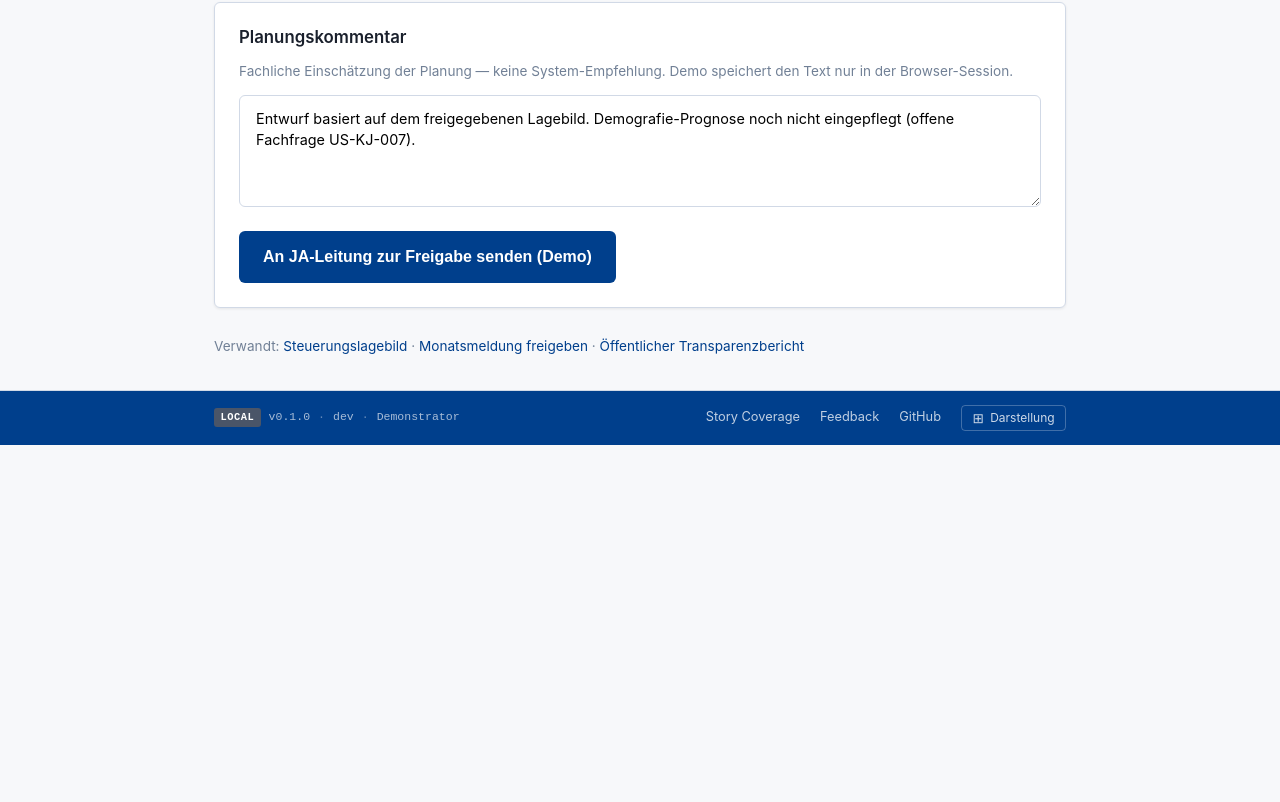
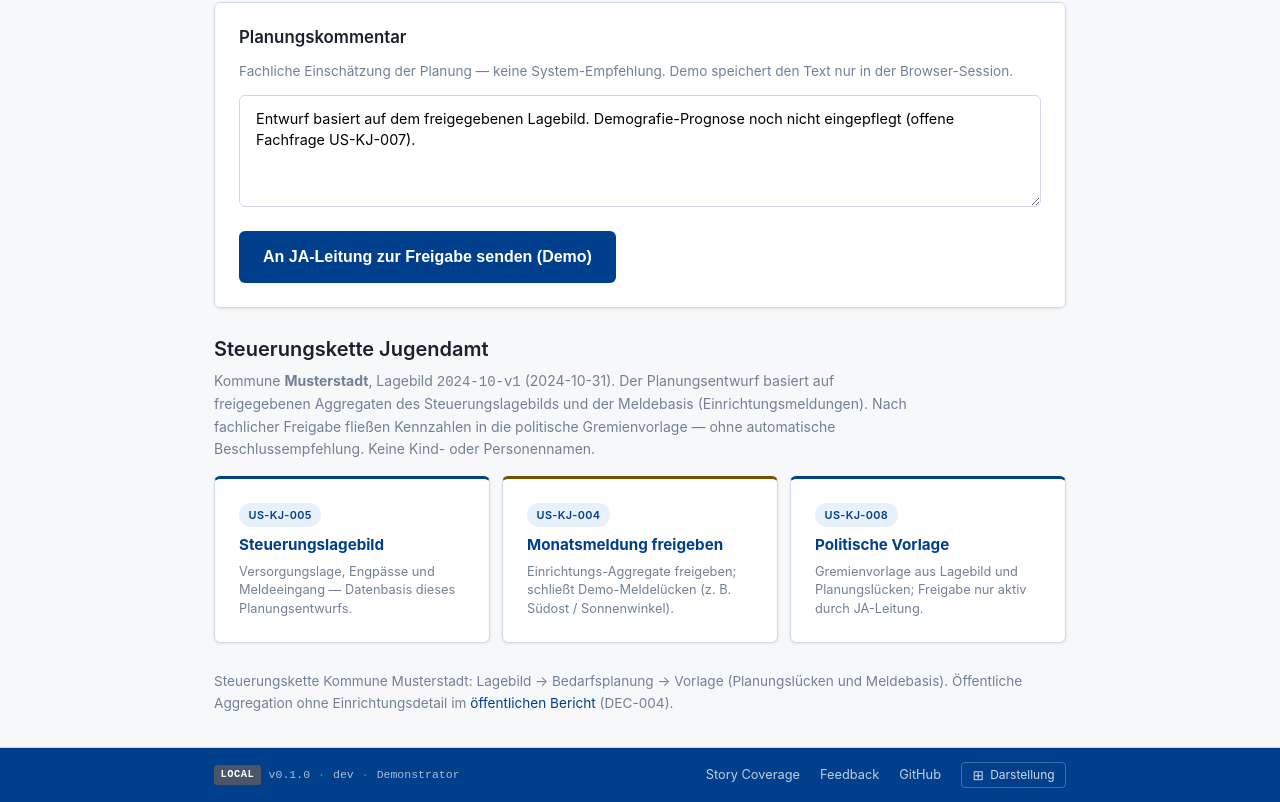
Before and after one commit to d0npedro/open-state, a Next.js app in the folder demo/: page /kita/bedarfsplanung in a window 1280 px wide. Shown: the part 2306-3108 px from the top of the page. Before the commit the page ends 2751 px from the top, so only its background shows below. Built offline with nearby package versions, Linux system fonts and the light colour scheme.

Commit message:
feat(kita): bedarfsplanung steuerungskette hub cards to lagebild/vorlage
US-KJ-007: JA process chain hub (Lagebild, Meldung Meldebasis, Vorlage),
freigabe CTA to vorlage, DEC-004 footer. No child PII.

```diff
--- a/demo/app/kita/bedarfsplanung/page.tsx
+++ b/demo/app/kita/bedarfsplanung/page.tsx
@@ -6,6 +6,7 @@
  * Leitet einen strukturierten Planungsentwurf aus dem bestehenden Kita-Lagebild ab.
  * Datenlücken je Planungsraum werden aus dem Meldeeingang abgeleitet (US-KJ-004→007):
  * z. B. Südost / Kita Sonnenwinkel überfällig, bis Session-Freigabe in /kita/meldung.
+ * Steuerungskette: Lagebild (US-KJ-005) → Bedarfsplanung → politische Vorlage (US-KJ-008).
  * Keine automatischen Handlungsempfehlungen (Story-Nicht-Ziel).
  * Kommentar und „Zur Freigabe“ sind session-lokal, ohne Backend.
  */
@@ -312,24 +313,110 @@ export default function BedarfsplanungPage() {
                   <strong style={{ fontSize: '0.875rem' }}>Zur Freigabe vorgemerkt</strong>
                   <p style={{ fontSize: '0.85rem', margin: '0.25rem 0 0' }}>
                     Demo: Keine echte Weiterleitung. In Produktion würde die JA-Leitung den Entwurf bestätigen (US-KJ-008).
+                    Nächster Demo-Schritt: politische Vorlage vorbereiten.
                   </p>
                 </div>
               </div>
               <button type="button" className="btn btn-secondary" onClick={() => setStatus('ENTWURF')}>
                 Entwurf wieder öffnen
               </button>
+              <Link href="/kita/vorlage" className="btn btn-primary">
+                Zur politischen Vorlage
+              </Link>
             </>
           )}
         </div>
       </section>
 
+      {/* Steuerungskette JA: Lagebild → Bedarfsplanung → Vorlage (+ Meldebasis) */}
+      <section aria-labelledby="prozesskette-heading" className="no-print">
+        <h2 id="prozesskette-heading" style={{ marginBottom: '0.5rem' }}>
+          Steuerungskette Jugendamt
+        </h2>
+        <p
+          style={{
+            margin: '0 0 1rem',
+            fontSize: '0.875rem',
+            color: 'var(--color-text-muted)',
+            maxWidth: '44rem',
+          }}
+        >
+          Kommune <strong>{lb.kommuneBezeichnung}</strong>, Lagebild{' '}
+          <span style={{ fontFamily: 'monospace' }}>{lb.version}</span> ({lb.stand}
+          ). Der Planungsentwurf basiert auf freigegebenen Aggregaten des Steuerungslagebilds und der
+          Meldebasis (Einrichtungsmeldungen). Nach fachlicher Freigabe fließen Kennzahlen in die
+          politische Gremienvorlage — ohne automatische Beschlussempfehlung. Keine Kind- oder
+          Personennamen.
+        </p>
+        <div
+          style={{
+            display: 'grid',
+            gridTemplateColumns: 'repeat(auto-fit, minmax(200px, 1fr))',
+            gap: '0.75rem',
+          }}
+        >
+          {(
+            [
+              {
+                href: '/kita/lagebild',
+                story: 'US-KJ-005',
+                title: 'Steuerungslagebild',
+                text: 'Versorgungslage, Engpässe und Meldeeingang — Datenbasis dieses Planungsentwurfs.',
+                border: 'var(--color-primary)',
+              },
+              {
+                href: '/kita/meldung',
+                story: 'US-KJ-004',
+                title: 'Monatsmeldung freigeben',
+                text: 'Einrichtungs-Aggregate freigeben; schließt Demo-Meldelücken (z. B. Südost / Sonnenwinkel).',
+                border: 'var(--color-warning)',
+              },
+              {
+                href: '/kita/vorlage',
+                story: 'US-KJ-008',
+                title: 'Politische Vorlage',
+                text: 'Gremienvorlage aus Lagebild und Planungslücken; Freigabe nur aktiv durch JA-Leitung.',
+                border: 'var(--color-primary)',
+              },
+            ] as const
+          ).map(card => (
+            <Link
+              key={card.href}
+              href={card.href}
+              className="card"
+              style={{
+                textDecoration: 'none',
+                color: 'inherit',
+                borderTop: `3px solid ${card.border}`,
+                display: 'flex',
+                flexDirection: 'column',
+                gap: '0.35rem',
+              }}
+            >
+              <span
+                className="badge badge-primary"
+                style={{ alignSelf: 'flex-start', fontSize: '0.68rem' }}
+              >
+                {card.story}
+              </span>
+              <strong style={{ fontSize: '0.95rem', color: 'var(--color-primary)' }}>
+                {card.title}
+              </strong>
+              <span style={{ fontSize: '0.8rem', color: 'var(--color-text-muted)', lineHeight: 1.45 }}>
+                {card.text}
+              </span>
+            </Link>
+          ))}
+        </div>
+      </section>
+
       <div style={{ fontSize: '0.85rem', color: 'var(--color-text-muted)' }}>
-        Verwandt:{' '}
-        <Link href="/kita/lagebild" style={{ color: 'var(--color-primary)' }}>Steuerungslagebild</Link>
-        {' · '}
-        <Link href="/kita/meldung" style={{ color: 'var(--color-primary)' }}>Monatsmeldung freigeben</Link>
-        {' · '}
-        <Link href="/kita" style={{ color: 'var(--color-primary)' }}>Öffentlicher Transparenzbericht</Link>
+        Steuerungskette Kommune {lb.kommuneBezeichnung}: Lagebild → Bedarfsplanung → Vorlage
+        (Planungslücken und Meldebasis). Öffentliche Aggregation ohne Einrichtungsdetail im{' '}
+        <Link href="/kita" style={{ color: 'var(--color-primary)' }}>
+          öffentlichen Bericht
+        </Link>{' '}
+        (DEC-004).
       </div>
     </div>
   );
```
Also changed, not shown: 1 other file (tests, documents, lock files or other folders).
